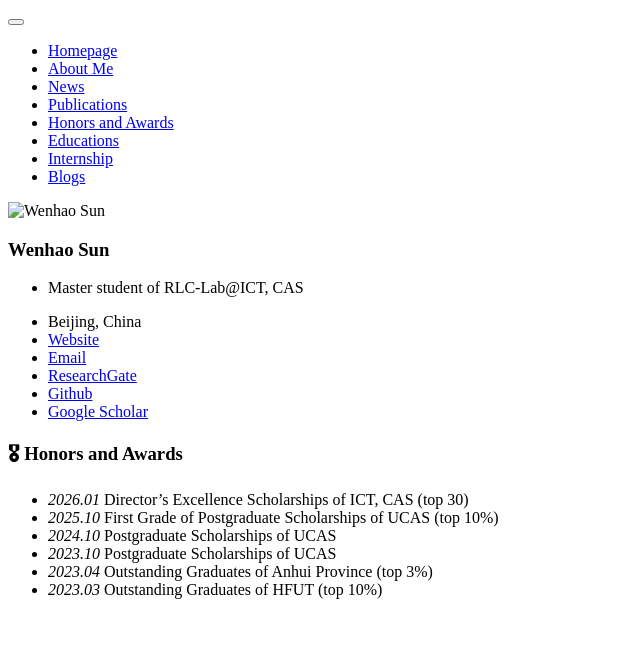
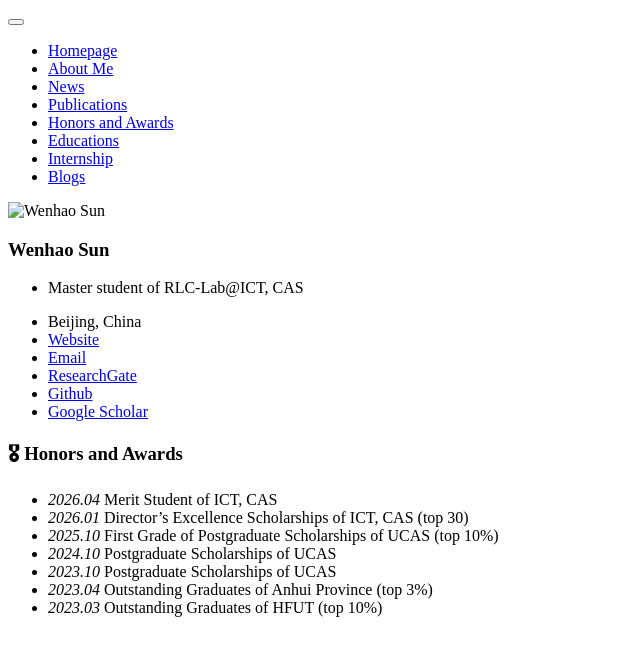
Before and after one commit to sun123-cmd/sun123-cmd.github.io, a Jekyll site: the page built from _pages/includes/honors.md, in a window 1280 px wide. Shown: the top 656 px of the page, without its empty margins (0-640 px from the left). Built offline with Jekyll 4.4.1, drawn with Linux system fonts in a browser that asks for light colours; our own code applies the rules of GitHub Pages for plain Markdown files.

```diff
--- a/_pages/includes/honors.md
+++ b/_pages/includes/honors.md
@@ -1,5 +1,5 @@
 # 🎖 Honors and Awards
-
+- *2026.04* Merit Student of ICT, CAS
 - *2026.01* Director's Excellence Scholarships of ICT, CAS (top 30)
 - *2025.10* First Grade of Postgraduate Scholarships of UCAS (top 10%)
 - *2024.10* Postgraduate Scholarships of UCAS
```
